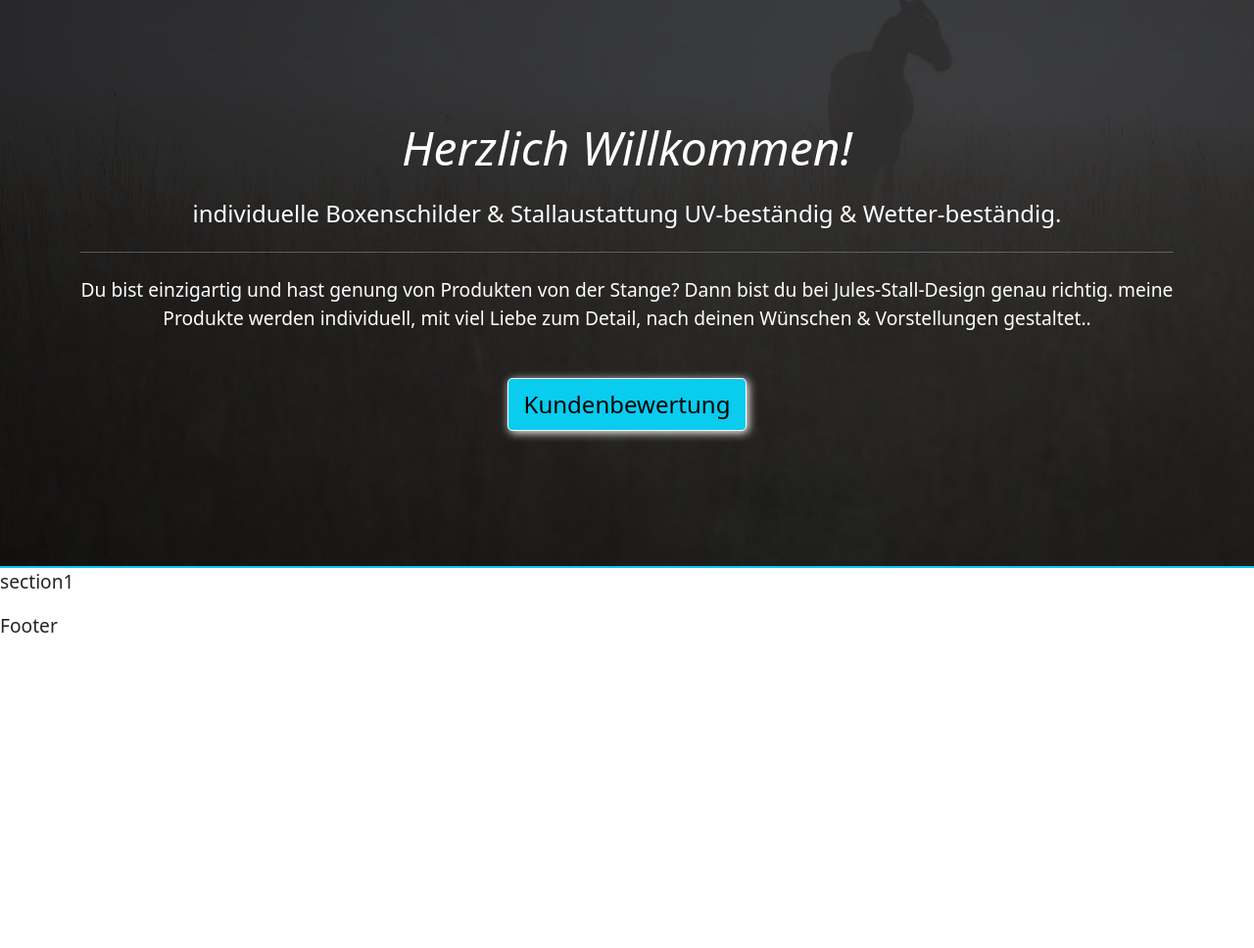
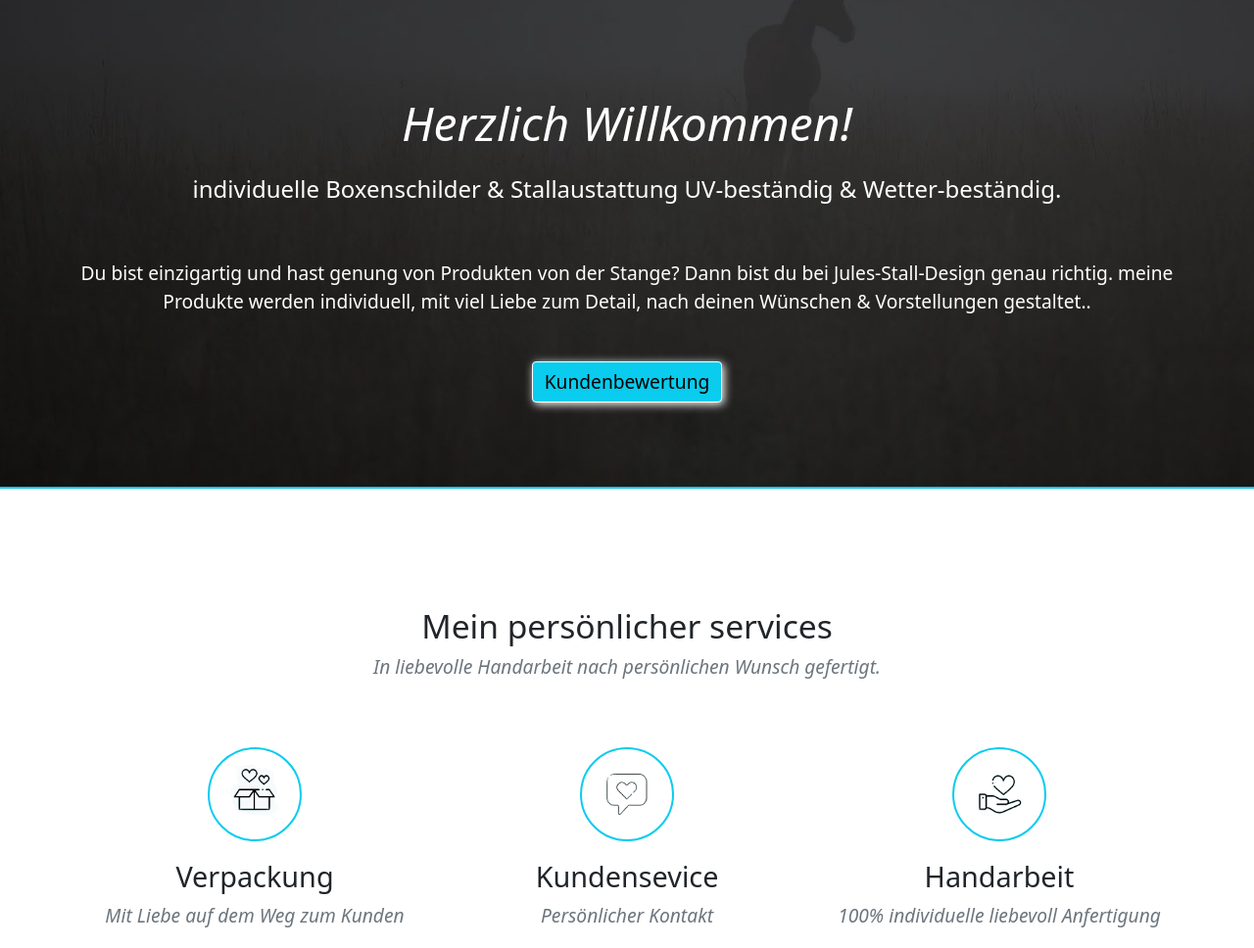
Before and after one commit to julemaus0505/Jules-Stall-Design, a plain HTML site: page home.html in a window 1280 px wide. Shown: the part 220-1188 px from the top of the page at 98% size. Before the commit the page ends 890 px from the top, so only its background shows below. Drawn offline with nearby package versions, Linux system fonts and the light colour scheme.

Commit message:
Home Seite für den Online Shop

```diff
--- a/home.html
+++ b/home.html
@@ -104,7 +104,8 @@
                     </div>
                 </div>
             </nav>
-            <div class="jumbotron header-jumbotron text-center">
+            <div
+                class="jumbotron header-jumbotron text-center d-flex flex-column justify-content-center align-items-center">
                 <h1 class="display-5">Herzlich Willkommen!</h1>
                 <h5>individuelle Boxenschilder & Stallaustattung UV-beständig & Wetter-beständig.</h5>
                 <hr class="my-4">
@@ -113,13 +114,40 @@
                     meine Produkte werden individuell, mit viel Liebe zum Detail, nach deinen Wünschen & Vorstellungen
                     gestaltet..
                 </p>
-                <a class="btn btn-primary btn-lg" href="#" role="button">Kundenbewertung</a>
+                <a class="btn btn-primary" href="#" role="button">Kundenbewertung</a>
             </div>
         </div>
     </header>
     <article>
-        <section>
-            <p>section1</p>
+        <section class="services">
+            <div class="container">
+                <h3 class="text-center">Mein persönlicher services</h3>
+                <p class="text-center text-muted fst-italic">In liebevolle Handarbeit nach persönlichen Wunsch
+                    gefertigt.</p>
+                <div class="row">
+                    <div class="col-sm">
+                        <div class="services-icon">
+                            <img class="bild-verpackung" src="icons/verpackung.png" alt="Verpackung">
+                        </div>
+                        <h4 class="text-center">Verpackung</h4>
+                        <p class="text-center text-muted fst-italic">Mit Liebe auf dem Weg zum Kunden</p>
+                    </div>
+                    <div class="col-sm">
+                        <div class="services-icon">
+                            <img class="bild-kundensevice" src="icons/kundensevice.png" alt="Verpackung">
+                        </div>
+                        <h4 class="text-center">Kundensevice</h4>
+                        <p class="text-center text-muted fst-italic">Persönlicher Kontakt</p>
+                    </div>
+                    <div class="col-sm">
+                        <div class="services-icon">
+                            <img class="bild-handarbeit" src="icons/handarbeit.png" alt="Verpackung">
+                        </div>
+                        <h4 class="text-center">Handarbeit</h4>
+                        <p class="text-center text-muted fst-italic">100% individuelle liebevoll Anfertigung</p>
+                    </div>
+                </div>
+            </div>
         </section>
     </article>
     <footer>
--- a/home.scss
+++ b/home.scss
@@ -1,5 +1,12 @@
 $font-size-base: 1.2rem;
 $primary: rgb(9, 204, 238);
+
+$section-padding: 120px;
+
+
+body {
+    background-color: #f9fcfd;
+}
 
 @import "lib/bootstrap/scss/bootstrap";
 
@@ -9,18 +16,22 @@ $primary: rgb(9, 204, 238);
     background-image: url(images/header-background.png);
     background-size: cover;
     background-repeat: no-repeat;
-     border-bottom: 2px solid $primary;
+    border-bottom: 2px solid $primary;
     border-top: 1px solid $primary;
-    height: 800px;
+
 }
 
 .header-jumbotron {
-    padding-top: 100px;
+    background-color: transparent;
     color: white;
+    padding-top: 0px;
+    padding-bottom: 10px;
+    margin-bottom: 0px;
+    height: 500px;
 }
 
 h1 {
-
+    font-style: italic;
     margin-top: 25px;
     margin-bottom: 25px;
 }
@@ -33,3 +44,37 @@ h1 {
    margin-top: 30px;
 
 }
+
+.services {
+    padding-top: $section-padding;
+    padding-bottom: $section-padding;
+
+    .services-icon {
+        border: 2px solid $primary;
+
+        text-align: center;
+        width: 6rem;
+        height: 6rem;
+        border-radius: 50%;
+        margin: 3.2rem auto 1.2rem auto;
+
+
+        .bild-handarbeit {
+            width: 70px;
+            height: auto;
+           padding: 20px 10px 15px 10px;
+        }
+
+        .bild-kundensevice {
+            width: 80px;
+            height: auto;
+           padding: 20px 15px 10px 10px;
+        }
+
+        .bild-verpackung {
+            width: 80px;
+            height: auto;
+           padding: 15px 15px 15px 10px;
+        }
+    }
+}
```
Also changed, not shown: home.css, icons/handarbeit.png (added), icons/kundensevice.png (added), icons/verpackung.png (added), 1 other file.
